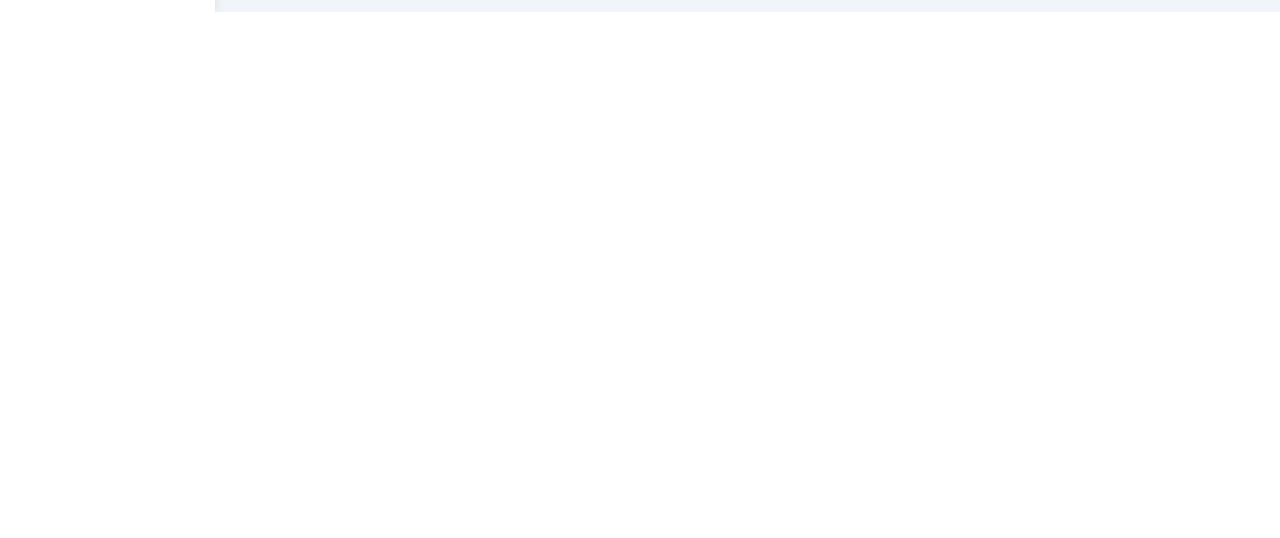
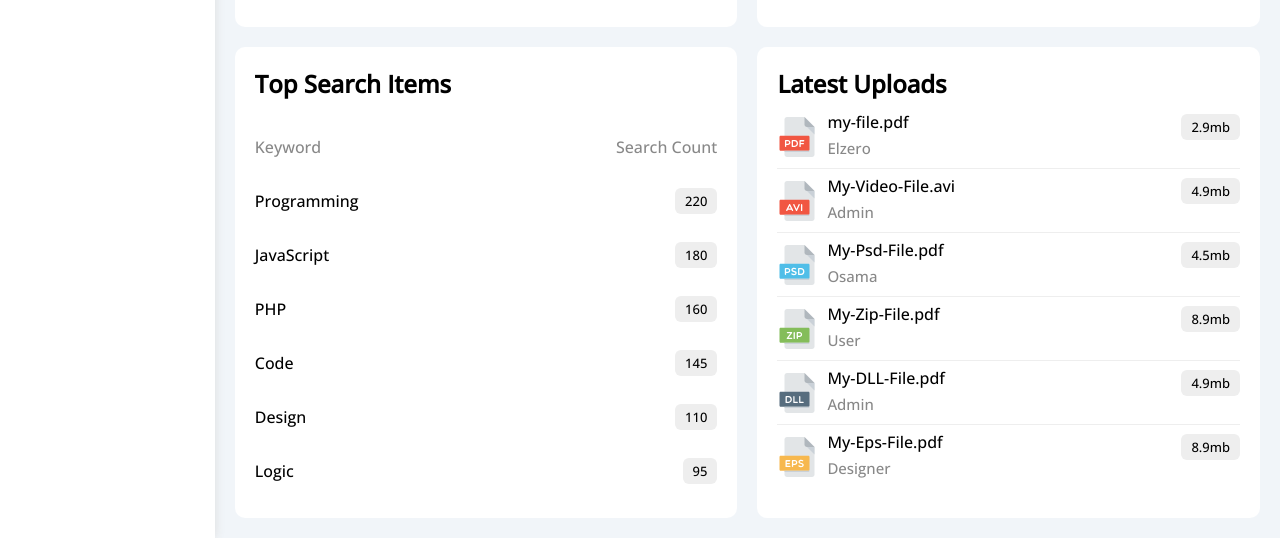
Before and after one commit to my-templatess/template-four, a plain HTML site: page index.html in a window 1280 px wide. Shown: the part 1509-2047 px from the top of the page. Before the commit the page ends 1521 px from the top, so only its background shows below. Drawn offline with nearby package versions, Linux system fonts and the light colour scheme.

Commit message:
Ended Search-Items & Uploads

```diff
--- a/css/main.css
+++ b/css/main.css
@@ -381,3 +381,17 @@ a {
   text-decoration: line-through;
 }
 /* End Tasks */
+/* Start Latest Uploads */
+.latest-uploads .info {
+  margin-top: -10px;
+}
+.latest-uploads .info:not(:last-of-type) {
+  border-bottom: 1px solid #eee;
+}
+.latest-uploads .info img {
+  width: 40px;
+}
+.latest-uploads .info .text {
+  flex-grow: 1;
+}
+/* End Latest Uploads */
--- a/index.html
+++ b/index.html
@@ -1,5 +1,6 @@
 <!DOCTYPE html>
 <html lang="en">
+
 <head>
   <meta charset="UTF-8" />
   <meta name="viewport" content="width=device-width, initial-scale=1.0" />
@@ -8,77 +9,46 @@
   <link rel="stylesheet" href="css/all.min.css" />
   <link rel="preconnect" href="https://fonts.googleapis.com" />
   <link rel="preconnect" href="https://fonts.gstatic.com" crossorigin />
-    <link
-      href="https://fonts.googleapis.com/css2?family=Open+Sans:wght@300;500&#038;display=swap"
-      rel="stylesheet"
-    />
+  <link href="https://fonts.googleapis.com/css2?family=Open+Sans:wght@300;500&#038;display=swap" rel="stylesheet" />
   <title>Dashboard</title>
 </head>
+
 <body>
   <div class="page d-flex">
     <div class="sidebar bg-white p-20 p-relative">
       <h3 class="txt-c p-relative mt-0">Elzero</h3>
       <ul>
         <li>
-            <a
-              class="active d-flex align-center fs-14 c-black rad-6 p-10"
-              href="index.html"
-              ><i class="fa-regular fa-chart-bar fa-fw"></i
-              ><span>Dashboard</span></a
-            >
+          <a class="active d-flex align-center fs-14 c-black rad-6 p-10" href="index.html"><i
+              class="fa-regular fa-chart-bar fa-fw"></i><span>Dashboard</span></a>
         </li>
         <li>
-            <a
-              class="d-flex align-center fs-14 c-black rad-6 p-10"
-              href="settings.html"
-              ><i class="fa-solid fa-gear"></i><span>Settings</span></a
-            >
+          <a class="d-flex align-center fs-14 c-black rad-6 p-10" href="settings.html"><i
+              class="fa-solid fa-gear"></i><span>Settings</span></a>
         </li>
         <li>
-            <a
-              class="d-flex align-center fs-14 c-black rad-6 p-10"
-              href="profile.html"
-              ><i class="fa-regular fa-user"></i><span>Profile</span></a
-            >
+          <a class="d-flex align-center fs-14 c-black rad-6 p-10" href="profile.html"><i
+              class="fa-regular fa-user"></i><span>Profile</span></a>
         </li>
         <li>
-            <a
-              class="d-flex align-center fs-14 c-black rad-6 p-10"
-              href="projects.html"
-              ><i class="fa-solid fa-diagram-project fa-fw"></i
-              ><span>Projects</span></a
-            >
+          <a class="d-flex align-center fs-14 c-black rad-6 p-10" href="projects.html"><i
+              class="fa-solid fa-diagram-project fa-fw"></i><span>Projects</span></a>
         </li>
         <li>
-            <a
-              class="d-flex align-center fs-14 c-black rad-6 p-10"
-              href="courses.html"
-              ><i class="fa-solid fa-graduation-cap fa-fw"></i
-              ><span>Courses</span></a
-            >
+          <a class="d-flex align-center fs-14 c-black rad-6 p-10" href="courses.html"><i
+              class="fa-solid fa-graduation-cap fa-fw"></i><span>Courses</span></a>
         </li>
         <li>
-            <a
-              class="d-flex align-center fs-14 c-black rad-6 p-10"
-              href="friends.html"
-              ><i class="fa-regular fa-circle-user fa-fw"></i
-              ><span>Friends</span></a
-            >
+          <a class="d-flex align-center fs-14 c-black rad-6 p-10" href="friends.html"><i
+              class="fa-regular fa-circle-user fa-fw"></i><span>Friends</span></a>
         </li>
         <li>
-            <a
-              class="d-flex align-center fs-14 c-black rad-6 p-10"
-              href="files.html"
-              ><i class="fa-regular fa-file fa-fw"></i><span>Files</span></a
-            >
+          <a class="d-flex align-center fs-14 c-black rad-6 p-10" href="files.html"><i
+              class="fa-regular fa-file fa-fw"></i><span>Files</span></a>
         </li>
         <li>
-            <a
-              class="d-flex align-center fs-14 c-black rad-6 p-10"
-              href="plans.html"
-              ><i class="fa-regular fa-credit-card fa-fw"></i
-              ><span>Plans</span></a
-            >
+          <a class="d-flex align-center fs-14 c-black rad-6 p-10" href="plans.html"><i
+              class="fa-regular fa-credit-card fa-fw"></i><span>Plans</span></a>
         </li>
       </ul>
     </div>
@@ -86,16 +56,10 @@
       <!-- Start Head -->
       <div class="head p-15 bg-white">
         <div class="search p-relative">
-            <input
-              type="search"
-              class="p-10 rad-10"
-              placeholder="Type A Keyword"
-            />
+          <input type="search" class="p-10 rad-10" placeholder="Type A Keyword" />
         </div>
         <div class="avatar d-flex align-center">
-            <span class="notification p-relative"
-              ><i class="fa-regular fa-bell fa-lg"></i
-            ></span>
+          <span class="notification p-relative"><i class="fa-regular fa-bell fa-lg"></i></span>
           <img src="images/avatar.png" alt="photo " />
         </div>
       </div>
@@ -112,9 +76,7 @@
             <img class="hide-mobile" src="images/welcome.png" alt="photo" />
           </div>
           <img class="avatar" src="images/avatar.png" alt="photo" />
-            <div
-              class="center between-flex txt-c d-flex p-20 mt-20 mb-20 block-mobile"
-            >
+          <div class="center between-flex txt-c d-flex p-20 mt-20 mb-20 block-mobile">
             <div class="box">
               <p>Osama Elzero</p>
               <span class="d-block c-grey fs-14 mt-10">Developer</span>
@@ -128,11 +90,7 @@
               <span class="d-block c-grey fs-14 mt-10">Earned</span>
             </div>
           </div>
-            <a
-              href="profile.html"
-              class="visit d-block fs-14 bg-blue c-white w-fit btn-shape"
-              >Profile</a
-            >
+          <a href="profile.html" class="visit d-block fs-14 bg-blue c-white w-fit btn-shape">Profile</a>
         </div>
         <!-- End Welcome Widget -->
         <!-- Start Draft Widget -->
@@ -141,24 +99,10 @@
           <span class="c-grey mt-5 d-block">
             Write A Draft For Your Ideas
           </span>
-            <input
-              class="d-block w-full rad-6 bg-eee b-none p-10 mt-20"
-              type="text"
-              placeholder="Title"
-            />
-            <textarea
-              class="d-block w-full mt-20 mb-20 rad-6 bg-eee b-none p-10"
-              name="though"
-              id=""
-              cols="30"
-              rows="10"
-              placeholder="Your Though"
-            ></textarea>
-            <a
-              href="#"
-              class="visit d-block fs-14 bg-blue c-white w-fit btn-shape"
-              >Save</a
-            >
+          <input class="d-block w-full rad-6 bg-eee b-none p-10 mt-20" type="text" placeholder="Title" />
+          <textarea class="d-block w-full mt-20 mb-20 rad-6 bg-eee b-none p-10" name="though" id="" cols="30" rows="10"
+            placeholder="Your Though"></textarea>
+          <a href="#" class="visit d-block fs-14 bg-blue c-white w-fit btn-shape">Save</a>
         </div>
         <!-- End Draft Widget -->
         <!-- Start Target Widget -->
@@ -206,9 +150,7 @@
         <!-- Start Tickets Widget -->
         <div class="tickets bg-white rad-10 p-20 block-mobile">
           <h2 class="m-0">Tickets Statistics</h2>
-            <span class="c-grey mt-5 d-block mb-20"
-              >Everything About Support Tickets</span
-            >
+          <span class="c-grey mt-5 d-block mb-20">Everything About Support Tickets</span>
           <div class="d-flex txt-c gap-20 f-wrap">
             <div class="box p-20 rad-10 fs-13">
               <i class="fs-25 fa-regular fa-rectangle-list c-orange"></i>
@@ -271,7 +213,7 @@
         </div>
         <!-- End News Widget -->
         <!-- Start Tasks Widget -->
-          <div class="tasks news bg-white p-20 rad-10">
+        <div class="tasks bg-white p-20 rad-10">
           <h2 class="mt-0 mb-20">Latest Tasks</h2>
           <div class="tasks-row mb-10 d-flex between-flex">
             <div class="info">
@@ -314,8 +256,74 @@
           </div>
         </div>
         <!-- End Tasks Widget -->
+        <!-- Start Top Search Items Widget -->
+        <div class="search-items bg-white p-20 rad-10">
+          <h2 class="mt-0 mb-20">Top Search Items</h2>
+          <div class="items between-flex c-grey">
+            <p>Keyword</p><span>Search Count</span>
+          </div>
+          <div class="items between-flex">
+            <p>Programming</p><span class="fs-13 btn-shape bg-eee">220</span>
+          </div>
+          <div class="items between-flex">
+            <p>JavaScript</p><span class="fs-13 btn-shape bg-eee">180</span>
+          </div>
+          <div class="items between-flex">
+            <p>PHP</p><span class="fs-13 btn-shape bg-eee">160</span>
+          </div>
+          <div class="items between-flex">
+            <p>Code</p><span class="fs-13 btn-shape bg-eee">145</span>
+          </div>
+          <div class="items between-flex">
+            <p>Design</p><span class="fs-13 btn-shape bg-eee">110</span>
+          </div>
+          <div class="items between-flex">
+            <p>Logic</p><span class="fs-13 btn-shape bg-eee">95</span>
           </div>
         </div>
+        <!-- End Top Search Items Widget -->
+        <!-- Start Latest Uploads -->
+        <div class="latest-uploads bg-white p-20 rad-10">
+          <h2 class="mt-0 mb-5">Latest Uploads</h2>
+          <div class="info pb-10 d-flex align-center"><img class="mr-10 mt-20" src="images/pdf.svg" alt="photo">
+            <div class="text">
+              <p class="mb-5">my-file.pdf</p><span class="d-block c-grey fs-15">Elzero</span>
+            </div>
+            <span class="fs-13 btn-shape bg-eee">2.9mb</span>
+          </div>
+          <div class="info pb-10 d-flex align-center"><img class="mr-10 mt-20" src="images/avi.svg" alt="photo">
+            <div class="text">
+              <p class="mb-5">My-Video-File.avi</p><span class="d-block c-grey fs-15">Admin</span>
+            </div>
+            <span class="fs-13 btn-shape bg-eee">4.9mb</span>
+          </div>
+          <div class="info pb-10 d-flex align-center"><img class="mr-10 mt-20" src="images/psd.svg" alt="photo">
+            <div class="text">
+              <p class="mb-5">My-Psd-File.pdf</p><span class="d-block c-grey fs-15">Osama</span>
+            </div>
+            <span class="fs-13 btn-shape bg-eee">4.5mb</span>
+          </div>
+          <div class="info pb-10 d-flex align-center"><img class="mr-10 mt-20" src="images/zip.svg" alt="photo">
+            <div class="text">
+              <p class="mb-5">My-Zip-File.pdf</p><span class="d-block c-grey fs-15">User</span>
+            </div>
+            <span class="fs-13 btn-shape bg-eee">8.9mb</span>
+          </div>
+          <div class="info pb-10 d-flex align-center"><img class="mr-10 mt-20" src="images/dll.svg" alt="photo">
+            <div class="text">
+              <p class="mb-5">My-DLL-File.pdf</p><span class="d-block c-grey fs-15">Admin</span>
+            </div>
+            <span class="fs-13 btn-shape bg-eee">4.9mb</span>
+          </div>
+          <div class="info pb-10 d-flex align-center"><img class="mr-10 mt-20" src="images/eps.svg" alt="photo">
+            <div class="text">
+              <p class="mb-5">My-Eps-File.pdf</p><span class="d-block c-grey fs-15">Designer</span>
+            </div>
+            <span class="fs-13 btn-shape bg-eee">8.9mb</span>
+          </div>
+        </div>
+        <!-- End Latest Uploads -->
       </div>
 </body>
+
 </html>
```
Lines whose indentation alone changed are shown as unchanged.
